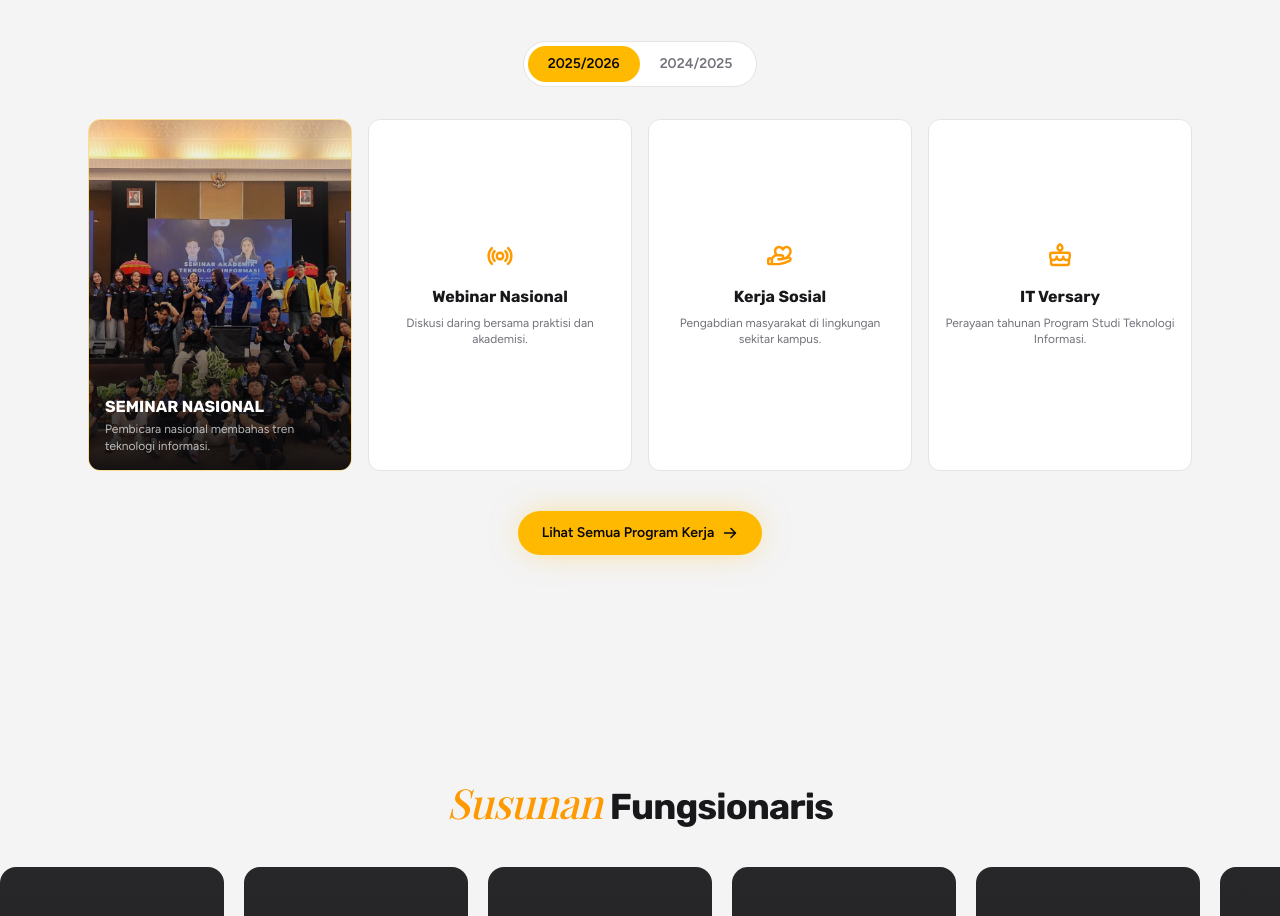
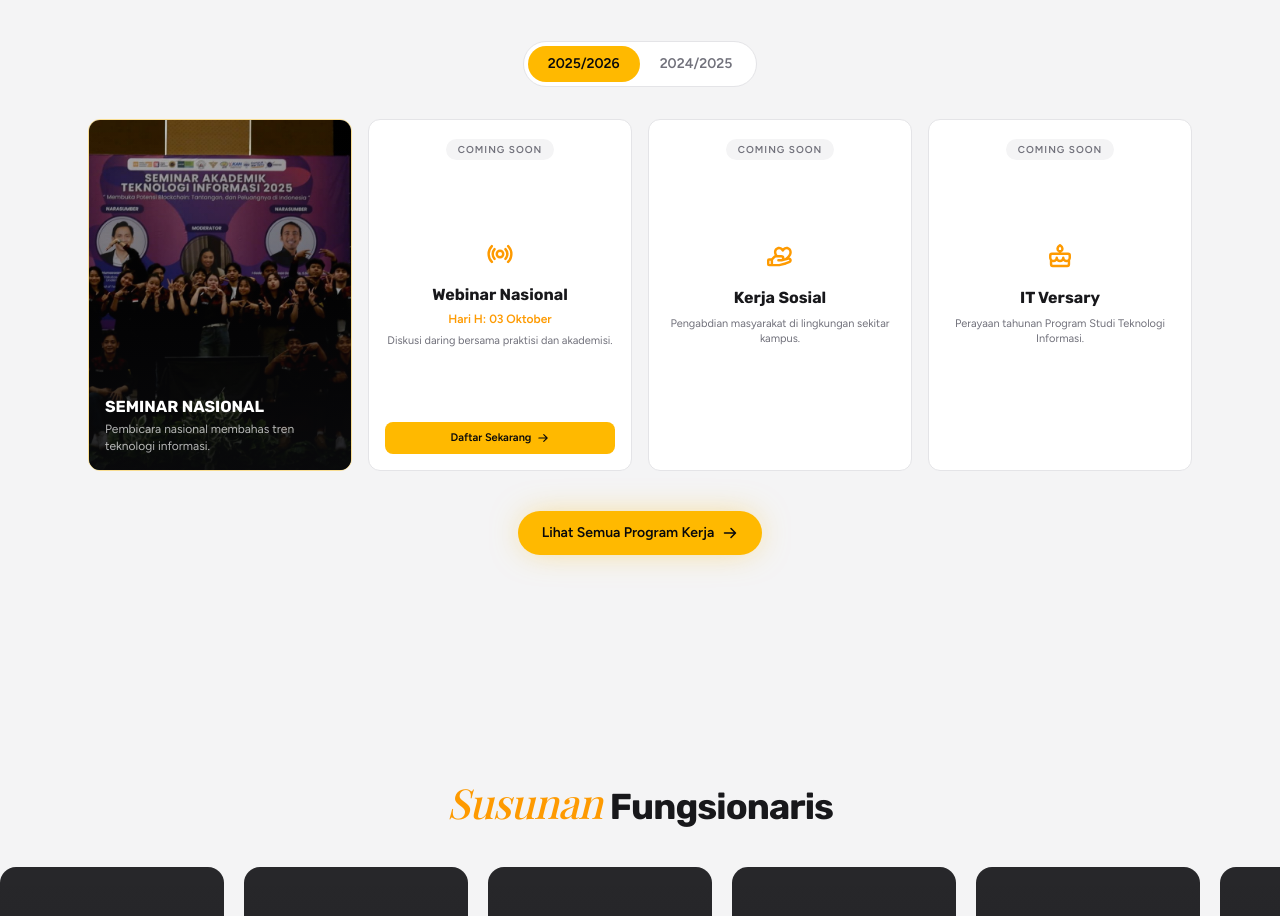
Before and after one commit to kevinazzaky/fungsionaris-hima, a Next.js app: page / in a window 1280 px wide. Shown: the part 1604-2520 px from the top of the page. Built offline with nearby package versions, Linux system fonts and the light colour scheme.

Commit message:
refactor(proker): update kerja sosial image in program kerja tabs to kersos 2025

```diff
--- a/src/components/home/program-kerja-tabs.tsx
+++ b/src/components/home/program-kerja-tabs.tsx
@@ -8,6 +8,7 @@ import {
   Code,
   HandHeart,
   Microphone,
+  ArrowRight,
 } from "@phosphor-icons/react/dist/ssr";
 import { Reveal } from "@/components/ui/reveal";
 
@@ -20,13 +21,15 @@ const periods = [
         icon: Microphone,
         title: "Seminar Nasional",
         body: "Pembicara nasional membahas tren teknologi informasi.",
-        image: "/hero/foto-3.jpg",
+        image: "/proker/seminar-nasional.jpg",
       },
       {
         icon: Broadcast,
         title: "Webinar Nasional",
         body: "Diskusi daring bersama praktisi dan akademisi.",
         image: null,
+        date: "03 Oktober",
+        gformLink: "https://docs.google.com/forms/d/e/1FAIpQLSe07p0vZgjx1W1NzMpBUGsXfh6TuUE9s6SCmb8aLVM-F8QZnw/viewform",
       },
       {
         icon: HandHeart,
@@ -62,7 +65,7 @@ const periods = [
         icon: HandHeart,
         title: "Kerja Sosial",
         body: "Pengabdian masyarakat di lingkungan sekitar kampus.",
-        image: "/hero/foto-1.jpg",
+        image: "/proker/kersos-2025.jpg",
       },
       {
         icon: Code,
@@ -129,15 +132,41 @@ export function ProgramKerjaTabs() {
             <Reveal
               key={program.title}
               delay={i * 100}
-              className="flex aspect-[3/4] flex-col items-center justify-center rounded-xl border border-zinc-200 bg-white p-4 text-center"
+              className="relative flex aspect-[3/4] flex-col items-center justify-center overflow-hidden rounded-xl border border-zinc-200 bg-white p-4 text-center"
             >
+              <div className="absolute top-4">
+                <span className="rounded-full bg-zinc-100 px-3 py-1 text-[10px] font-bold uppercase tracking-widest text-zinc-500">
+                  Coming Soon
+                </span>
+              </div>
+
               <program.icon size={26} weight="bold" className="text-amber-500" />
+
               <h3 className="font-heading mt-4 text-sm font-bold text-zinc-900 sm:text-base">
                 {program.title}
               </h3>
-              <p className="mt-1.5 text-xs leading-snug text-zinc-500">
+
+              {program.date ? (
+                <p className="mt-1 text-xs font-bold text-amber-500">
+                  Hari H: {program.date}
+                </p>
+              ) : null}
+
+              <p className="mt-1.5 text-[11px] leading-snug text-zinc-500">
                 {program.body}
               </p>
+
+              {program.gformLink && (
+                <a
+                  href={program.gformLink}
+                  target="_blank"
+                  rel="noopener noreferrer"
+                  className="absolute bottom-4 left-4 right-4 inline-flex items-center justify-center gap-1.5 rounded-lg bg-amber-400 px-3 py-2 text-[11px] font-bold text-zinc-950 transition-colors hover:bg-amber-300"
+                >
+                  Daftar Sekarang
+                  <ArrowRight size={12} weight="bold" />
+                </a>
+              )}
             </Reveal>
           ),
         )}
```
